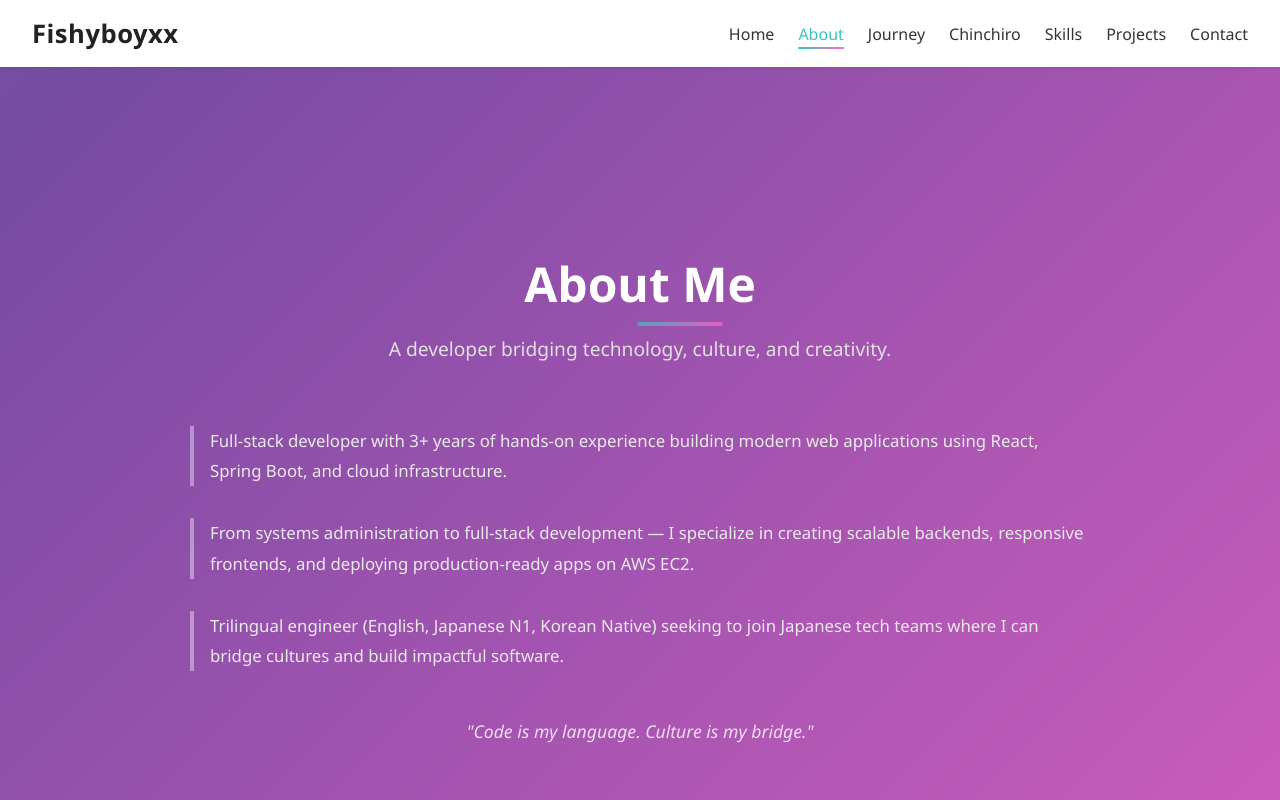
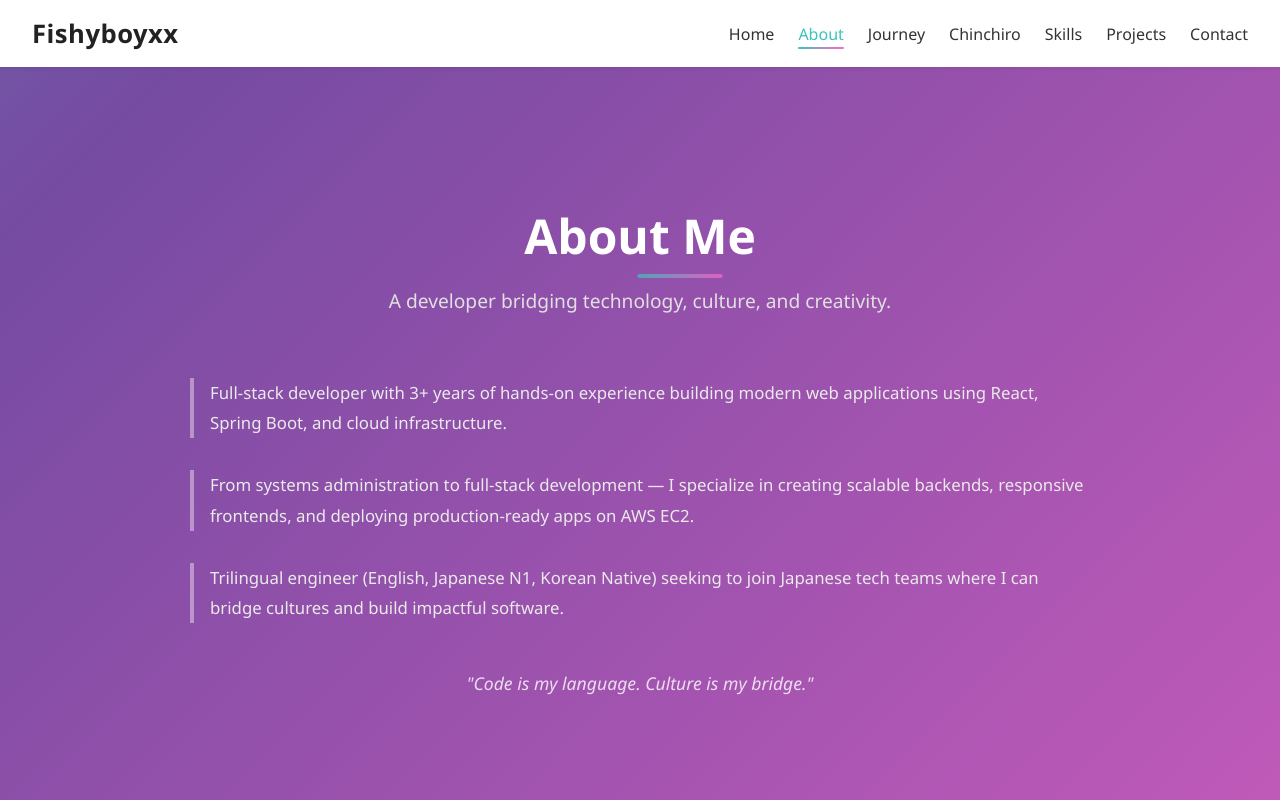
Before and after one commit to murasakijyuutann/self_introduction, a React (Vite) app: page /about in a window 1280 px wide. Shown: the top 800 px of the page. Built offline with nearby package versions, Linux system fonts and the light colour scheme; no server answers.

Commit message:
About page whitespace removed

```diff
--- a/src/pages/About.tsx
+++ b/src/pages/About.tsx
@@ -4,9 +4,10 @@ import { motion } from 'framer-motion'
 
 const Section = styled.section`
   ${animatedGradient};
+  min-height: 100vh;
   color: #fff;
   text-align: center;
-  padding: 9rem 1.5rem;
+  padding: 6rem 1.5rem;
   position: relative;
 `
 
```
